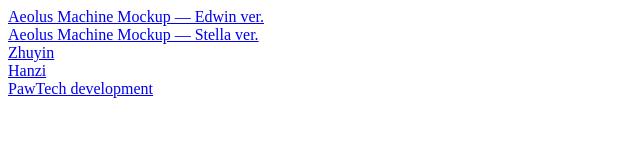
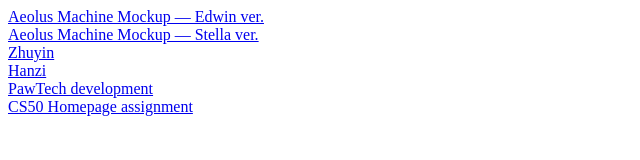
Before and after one commit to erc2nd/erc2nd.github.io, a plain HTML site: page index.html in a window 1280 px wide. Shown: the whole page, without its empty margins (0-640 px from the left). Drawn offline with Linux system fonts and the light colour scheme.

Commit message:
Added link to cs50 pset8

```diff
--- a/index.html
+++ b/index.html
@@ -14,6 +14,7 @@
   <div><a href="/zhuyin/index.html">Zhuyin</a></div>
   <div><a href="/hanzi/index.html">Hanzi</a></div>
   <div><a href="/pawtech-development/index.html">PawTech development</a></div>
+  <div><a href="/homepage/index.html">CS50 Homepage assignment</a></div>
 </body>
 
 </html>
```
